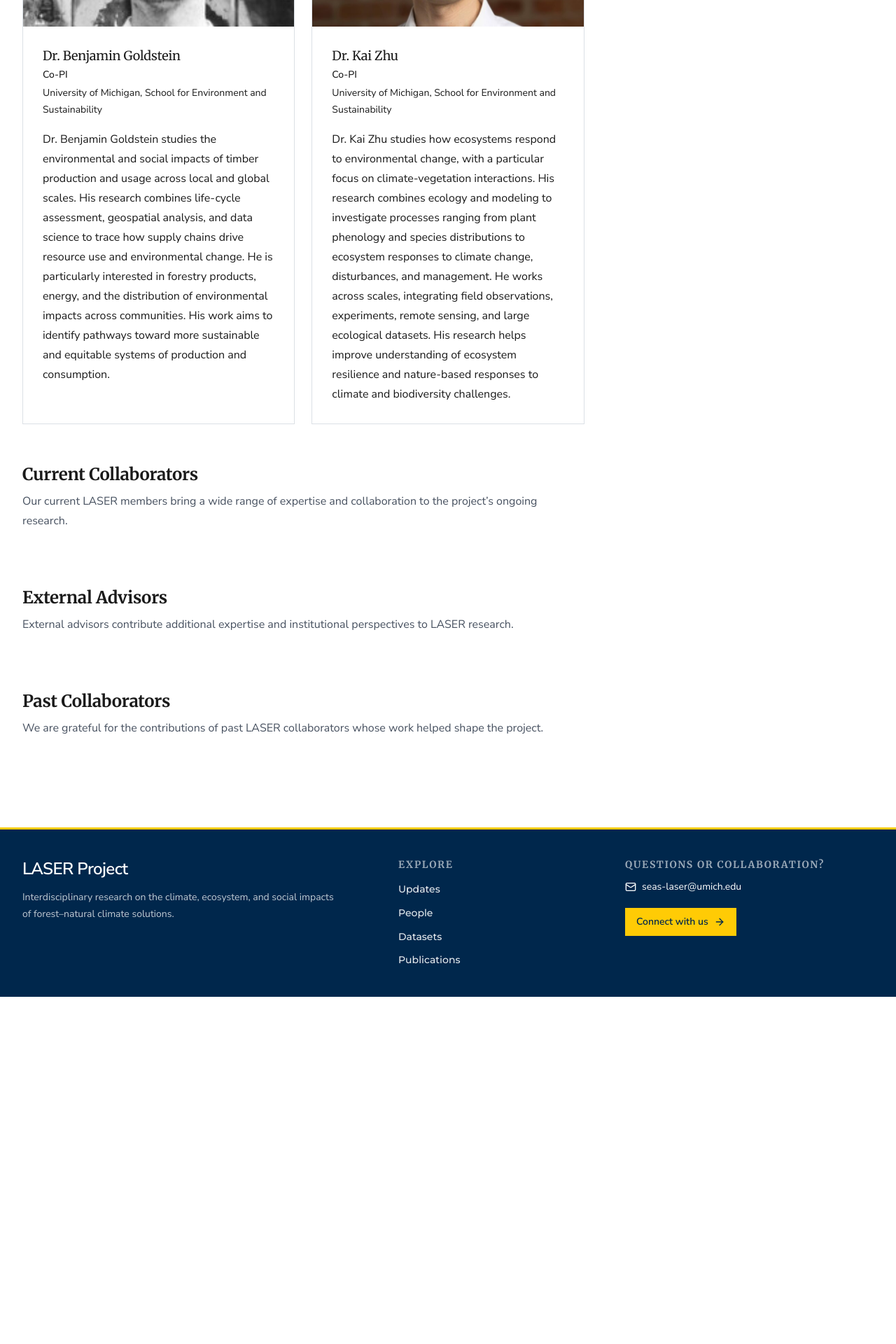
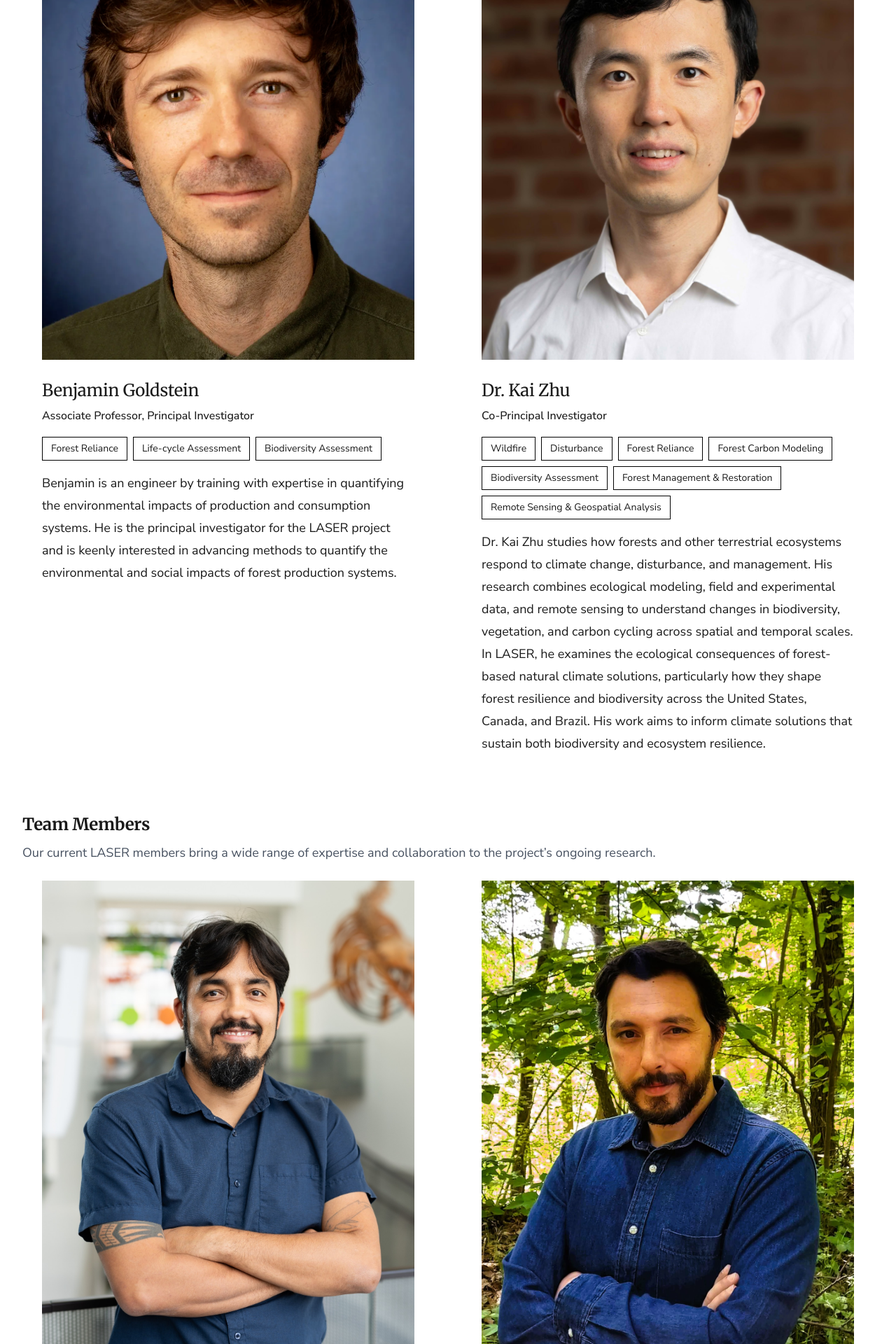
Before and after one commit to LASER-Project-UM/laser-project-um.github.io, a React (Vite) app: page /#/people in a window 1280 px wide. Shown: the part 720-2640 px from the top of the page at 70% size. Before the commit the page ends 2144 px from the top, so only its background shows below. Built offline with nearby package versions, Linux system fonts and the light colour scheme.

Commit message:
Update files

```diff
--- a/src/app/components/People.tsx
+++ b/src/app/components/People.tsx
@@ -1,30 +1,50 @@
-import { currentCollaborators, externalAdvisors, pastCollaborators, teamIntroduction } from "../content/peopleContent";
+import { useState } from "react";
+import { peopleInCategoryAndTeam, researchTeams, teamIntroduction } from "../content/peopleContent";
 import { MemberDirectorySection } from "./people/MemberDirectorySection";
 import { LeadershipSection } from "./people/LeadershipSection";
 import { PageShell } from "./PageShell";
 
 export function People() {
+  const [selectedTeam, setSelectedTeam] = useState("All");
+  const investigators = peopleInCategoryAndTeam("Principal Investigator", selectedTeam);
+  const teamMembers = peopleInCategoryAndTeam("Team Member", selectedTeam);
+  const advisors = peopleInCategoryAndTeam("External Advisor", selectedTeam);
+  const pastCollaborators = peopleInCategoryAndTeam("Past Collaborator", selectedTeam);
+
   return (
     <PageShell breadcrumb={[["Home", "/"], ["People"]]}>
-      <header className="mb-8 max-w-3xl">
+      <header className="mb-8 w-full">
         <h1 className="mb-3 text-4xl font-semibold lg:text-5xl">Our Team</h1>
         <p className="text-lg leading-8 text-[color:var(--muted-foreground)]">{teamIntroduction}</p>
       </header>
-      <LeadershipSection />
+      <nav aria-label="Filter people by research area" className="mb-12 flex flex-wrap gap-2.5">
+        {["All", ...researchTeams].map((team) => (
+          <button
+            key={team}
+            type="button"
+            onClick={() => setSelectedTeam(team)}
+            aria-pressed={selectedTeam === team}
+            className={`px-4 py-2 text-sm font-medium transition-colors ${selectedTeam === team ? "border border-primary bg-primary text-white" : "border border-black bg-white text-foreground hover:bg-secondary"}`}
+          >
+            {team}
+          </button>
+        ))}
+      </nav>
+      <LeadershipSection investigators={investigators} />
       <MemberDirectorySection
-        title="Current Collaborators"
+        title="Team Members"
         description="Our current LASER members bring a wide range of expertise and collaboration to the project’s ongoing research."
-        names={currentCollaborators}
+        people={teamMembers}
       />
       <MemberDirectorySection
         title="External Advisors"
         description="External advisors contribute additional expertise and institutional perspectives to LASER research."
-        names={externalAdvisors}
+        people={advisors}
       />
       <MemberDirectorySection
         title="Past Collaborators"
         description="We are grateful for the contributions of past LASER collaborators whose work helped shape the project."
-        names={pastCollaborators}
+        people={pastCollaborators}
         last
       />
     </PageShell>
--- a/src/app/components/people/LeadershipSection.tsx
+++ b/src/app/components/people/LeadershipSection.tsx
@@ -1,13 +1,10 @@
-import { teamLeaders } from "../../content/peopleContent";
-import { LeaderCard } from "./LeaderCard";
+import type { Person } from "../../content/peopleContent";
+import { PersonCard } from "./PersonCard";
 
-export function LeadershipSection() {
-  return (
-    <section className="mb-14">
-      <h2 className="mb-5 text-2xl font-semibold">Principal Investigators</h2>
-      <div className="grid gap-6 sm:grid-cols-2 xl:grid-cols-3">
-        {teamLeaders.map((leader) => <LeaderCard key={leader.name} leader={leader} />)}
-      </div>
-    </section>
-  );
+export function LeadershipSection({ investigators }: { investigators: Person[] }) {
+  if (investigators.length === 0) return null;
+  return <section className="mb-14">
+    <h2 className="mb-5 text-2xl font-semibold">Principal Investigators</h2>
+    <div className="grid gap-x-10 gap-y-12 lg:grid-cols-2">{investigators.map((person) => <PersonCard key={person.name} person={person} />)}</div>
+  </section>;
 }
--- a/src/app/components/people/MemberDirectorySection.tsx
+++ b/src/app/components/people/MemberDirectorySection.tsx
@@ -1,19 +1,10 @@
-function NameList({ names }: { names: string[] }) {
-  return (
-    <ul className="grid gap-x-10 gap-y-3 sm:grid-cols-2 lg:grid-cols-3">
-      {names.map((name) => <li key={name} className="text-black">{name}</li>)}
-    </ul>
-  );
+import type { Person } from "../../content/peopleContent";
+import { PersonCard } from "./PersonCard";
+
+export function MemberDirectorySection({ title, description, people, last = false }: { title: string; description: string; people: Person[]; last?: boolean }) {
+  if (people.length === 0) return null;
+  return <section className={last ? undefined : "mb-14"}>
+    <div className="mb-6 w-full"><h2 className="mb-2 text-2xl font-semibold">{title}</h2><p className="text-lg leading-8 text-[color:var(--muted-foreground)]">{description}</p></div>
+    <div className="grid items-start gap-x-10 gap-y-12 lg:grid-cols-2">{people.map((person) => <PersonCard key={person.name} person={person} />)}</div>
+  </section>;
 }
-
-export function MemberDirectorySection({ title, description, names, last = false }: { title: string; description: string; names: string[]; last?: boolean }) {
-  return (
-    <section className={last ? undefined : "mb-14"}>
-      <div className="mb-6 max-w-3xl">
-        <h2 className="mb-2 text-2xl font-semibold">{title}</h2>
-        <p className="leading-7 text-[color:var(--muted-foreground)]">{description}</p>
-      </div>
-      <NameList names={names} />
-    </section>
-  );
-}
--- /dev/null
+++ b/src/app/components/people/PersonCard.tsx
@@ -0,0 +1,26 @@
+import { User } from "lucide-react";
+import { personPhotoUrl, type Person } from "../../content/peopleContent";
+
+export function PersonCard({ person }: { person: Person }) {
+  const photo = personPhotoUrl(person);
+  // Put compact labels first so longer research-area names do not force an
+  // unnecessarily short first row and leave a large empty space beside it.
+  const balancedTeams = [...person.teams].sort((a, b) => a.length - b.length);
+  return (
+    <article className="overflow-hidden bg-white px-6 lg:px-7">
+      <div className="aspect-[4/5] w-full overflow-hidden bg-white">
+        {photo ? <img src={photo} alt={person.name} className="h-full w-full object-cover object-[center_25%]" /> : (
+          <div className="flex h-full min-h-40 w-full items-center justify-center"><User className="h-10 w-10 text-muted-foreground" aria-hidden="true" /></div>
+        )}
+      </div>
+      <div className="py-6 lg:py-7">
+        <h3 className="mb-2 text-2xl">{person.name}</h3>
+        {person.title && <div className="mb-4 font-medium text-foreground">{person.title}</div>}
+        {balancedTeams.length > 0 && <div className="mb-4 flex flex-wrap gap-2">{balancedTeams.map((team) => (
+          <span key={team} className="border border-black bg-white px-3 py-1.5 text-sm text-primary">{team}</span>
+        ))}</div>}
+        {person.bio && <p className="text-lg leading-8 text-muted-foreground">{person.bio}</p>}
+      </div>
+    </article>
+  );
+}
--- a/src/app/content/peopleContent.ts
+++ b/src/app/content/peopleContent.ts
@@ -1,60 +1,67 @@
-import BenImage from "../../assets/1516627247056.jpeg";
-import KaiImage from "../../assets/kai-zhu-800x800.jpg";
-import peopleListText from "../../edit/EDIT_PEOPLE.txt?raw";
+import peopleText from "../../edit/EDIT_PEOPLE.txt?raw";
 
-export type TeamLeader = {
-  name: string;
-  role: string;
-  institution: string;
-  bio: string;
-  image?: string;
-  imagePosition?: string;
-};
+export const peopleCategories = ["Principal Investigator", "Team Member", "External Advisor", "Past Collaborator"] as const;
+export type PeopleCategory = (typeof peopleCategories)[number];
+export type Person = { category: PeopleCategory; name: string; title?: string; teams: string[]; bio?: string; photo?: string };
 
 export const teamIntroduction =
   "LASER brings together researchers across forest ecology, life-cycle assessment, geospatial analysis, biodiversity, wildfire, and forest reliance to better understand the full impacts of forest-natural climate solutions. Our team combines modeling, field-based research, spatial analysis, and interdisciplinary collaboration across the United States, Canada, and Brazil.";
 
-export const teamLeaders: TeamLeader[] = [
-  {
-    name: "Dr. Benjamin Goldstein",
-    role: "Co-PI",
-    institution: "University of Michigan, School for Environment and Sustainability",
-    bio: "Dr. Benjamin Goldstein studies the environmental and social impacts of timber production and usage across local and global scales. His research combines life-cycle assessment, geospatial analysis, and data science to trace how supply chains drive resource use and environmental change. He is particularly interested in forestry products, energy, and the distribution of environmental impacts across communities. His work aims to identify pathways toward more sustainable and equitable systems of production and consumption.",
-    image: BenImage,
-    imagePosition: "center 12%",
-  },
-  {
-    name: "Dr. Kai Zhu",
-    role: "Co-PI",
-    institution: "University of Michigan, School for Environment and Sustainability",
-    bio: "Dr. Kai Zhu studies how ecosystems respond to environmental change, with a particular focus on climate-vegetation interactions. His research combines ecology and modeling to investigate processes ranging from plant phenology and species distributions to ecosystem responses to climate change, disturbances, and management. He works across scales, integrating field observations, experiments, remote sensing, and large ecological datasets. His research helps improve understanding of ecosystem resilience and nature-based responses to climate and biodiversity challenges.",
-    image: KaiImage,
-    imagePosition: "center 8%",
-  },
-];
-
-function namesUnderHeading(heading: string, nextHeading?: string) {
-  const afterHeading = peopleListText.split(heading)[1] ?? "";
-  const section = nextHeading
-    ? afterHeading.split(nextHeading)[0]
-    : afterHeading;
-
-  return section
-    .split("\n")
-    .map((line) => line.trim())
-    .filter((line) => line && !/^=+$/.test(line));
+function parsePeople(text: string): Person[] {
+  const afterHeading = text.split(/^PEOPLE\s*$/m)[1] ?? "";
+  return afterHeading.split(/^---\s*$/m).map((block) => {
+    const fields: Record<string, string> = {};
+    block.split("\n").forEach((rawLine) => {
+      const line = rawLine.trim();
+      if (!line || line.startsWith("#") || /^=+$/.test(line)) return;
+      const match = line.match(/^([A-Z][A-Z ]*):\s*(.*)$/);
+      if (match) fields[match[1]] = match[2].trim();
+    });
+    if (!fields.NAME || !peopleCategories.includes(fields.CATEGORY as PeopleCategory)) return null;
+    return {
+      category: fields.CATEGORY as PeopleCategory,
+      name: fields.NAME,
+      title: fields.TITLE || undefined,
+      teams: fields.TEAMS ? fields.TEAMS.split(",").map((team) => team.trim()).filter(Boolean) : [],
+      bio: fields.BIO || undefined,
+      photo: fields.PHOTO || undefined,
+    };
+  }).filter((person): person is Person => Boolean(person));
 }
 
-// These lists come from src/edit/EDIT_PEOPLE.txt so routine membership edits
-// never require changing application code.
-export const currentCollaborators = namesUnderHeading(
-  "CURRENT COLLABORATORS",
-  "EXTERNAL ADVISORS",
-);
+export const people = parsePeople(peopleText);
+// Fixed display order chosen to make the filter rows visually balanced.
+export const researchTeams = [
+  "Forest Management & Restoration",
+  "Forest Carbon Modeling",
+  "Life-cycle Assessment",
+  "Remote Sensing & Geospatial Analysis",
+  "Biodiversity Assessment",
+  "Forest Reliance",
+  "Disturbance",
+  "Wildfire",
+].filter((team) => people.some((person) => person.teams.includes(team)));
 
-export const externalAdvisors = namesUnderHeading(
-  "EXTERNAL ADVISORS",
-  "PAST COLLABORATORS",
-);
+function roleRank(title = "") {
+  const normalized = title.toLowerCase();
+  if (normalized.includes("research scientist")) return 0;
+  if (normalized.includes("postdoc")) return 1;
+  if (normalized.includes("ph.d") || normalized.includes("phd")) return 2;
+  if (normalized.includes("master")) return 4;
+  if (normalized.includes("undergraduate")) return 5;
+  if (normalized.includes("research assistant")) return 3;
+  return 6;
+}
 
-export const pastCollaborators = namesUnderHeading("PAST COLLABORATORS");
+export function peopleInCategory(category: PeopleCategory) {
+  return people
+    .filter((person) => person.category === category)
+    .sort((a, b) => roleRank(a.title) - roleRank(b.title));
+}
+
+export function peopleInCategoryAndTeam(category: PeopleCategory, team: string) {
+  return peopleInCategory(category).filter((person) => team === "All" || person.teams.includes(team));
+}
+export function personPhotoUrl(person: Person) {
+  return person.photo ? `${import.meta.env.BASE_URL}people/${encodeURIComponent(person.photo)}` : undefined;
+}
--- a/src/app/content/plainTextContent.ts
+++ b/src/app/content/plainTextContent.ts
@@ -9,6 +9,10 @@ function dateValue(date = "") {
 
 export function sortNewestFirst(items: PlainTextItem[]) {
   return [...items].sort((a, b) => dateValue(b.DATE) - dateValue(a.DATE));
+}
+
+export function sortOldestFirst(items: PlainTextItem[]) {
+  return [...items].sort((a, b) => dateValue(a.DATE) - dateValue(b.DATE));
 }
 
 export function parsePlainTextListing(text: string) {
```
Also changed, not shown: src/app/components/Publications.tsx (+10 -3 lines), README.txt.
